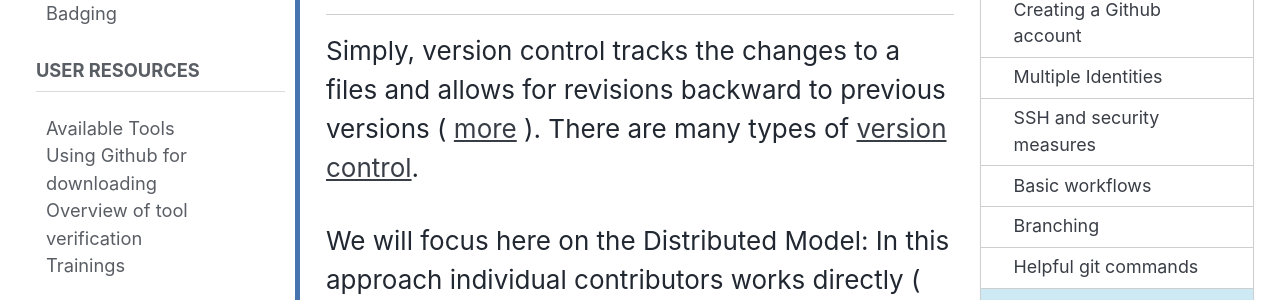
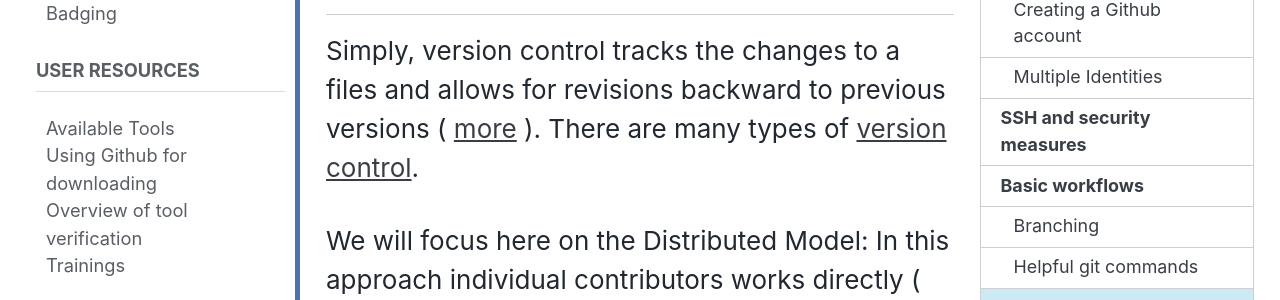
Before and after one commit to noaa-fit-resources/noaa-fit-resources.github.io, a Jekyll site: the page built from _posts/2019-06-08-version-control.md, in a window 1280 px wide. Shown: the part 422-722 px from the top of the page. Built offline with Jekyll 4.4.1, drawn with Linux system fonts in a browser that asks for light colours; cached includes are drawn as plain includes; nearby versions of some CDN libraries.

Commit message:
change header structure for TOC

```diff
--- a/_posts/2019-06-08-version-control.md
+++ b/_posts/2019-06-08-version-control.md
@@ -89,10 +89,10 @@ For more informatin on setting up configuration files on your computer for multi
 - [Multiple Emails per Git Repo](https://orrsella.com/2013/08/10/git-using-different-user-emails-for-different-repositories/)
 
 
-### SSH and security measures
+## SSH and security measures
 
 
-### Basic workflows
+## Basic workflows
 More infomration on workflows will be found in other resources on this site.
 Starting from scratch:
 - Make a directory folder on your computer where you will work
```
